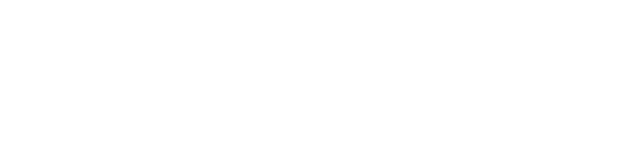
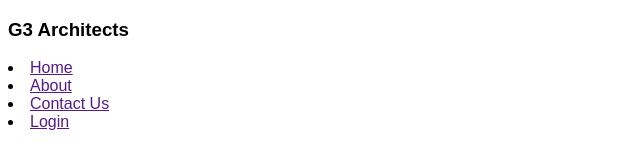
Before and after one commit to mstr5820/g3-new, a plain HTML site: page index.html in a window 1280 px wide. Shown: the whole page, without its empty margins (0-640 px from the left). Drawn offline with Linux system fonts and the light colour scheme.

Commit message:
font add

```diff
--- a/index.html
+++ b/index.html
@@ -4,8 +4,25 @@
     <meta charset="UTF-8">
     <meta name="viewport" content="width=device-width, initial-scale=1.0">
     <title>G3-new</title>
+    <link rel="stylesheet" href="style.css">
 </head>
 <body>
+    <header>
+        <nav>
+            <h3>G3 Architects</h3>
+            <ui>
+                <li><a href="">Home</a></li>
+                <li><a href="">About</a></li>
+                <li><a href="">Contact Us</a></li>
+                <li><a href="">Login</a></li>
+            </ui>
+        </nav>
+    </header>
+    <main>
 
+    </main>
+    <footer>
+
+    </footer>
 </body>
 </html>
--- a/style.css
+++ b/style.css
@@ -0,0 +1,8 @@
+/* font */
+@import url('https://fonts.googleapis.com/css2?family=Open+Sans:ital,wght@0,300..800;1,300..800&display=swap');
+
+*{
+    font-family: 'Lato', sans-serif;
+    font-family: 'Open Sans', sans-serif;
+    font-family: 'Work Sans', sans-serif;
+}
```
